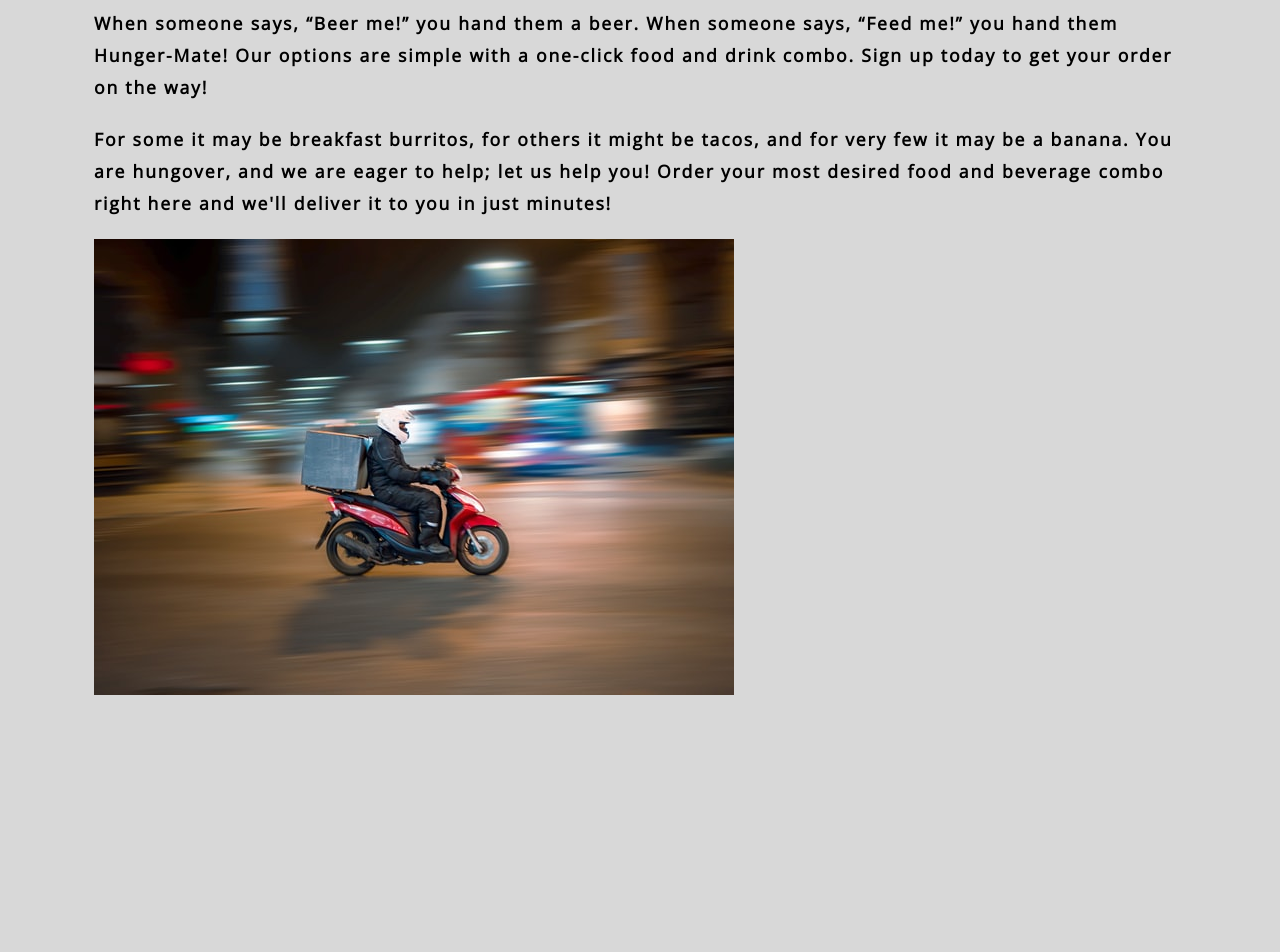
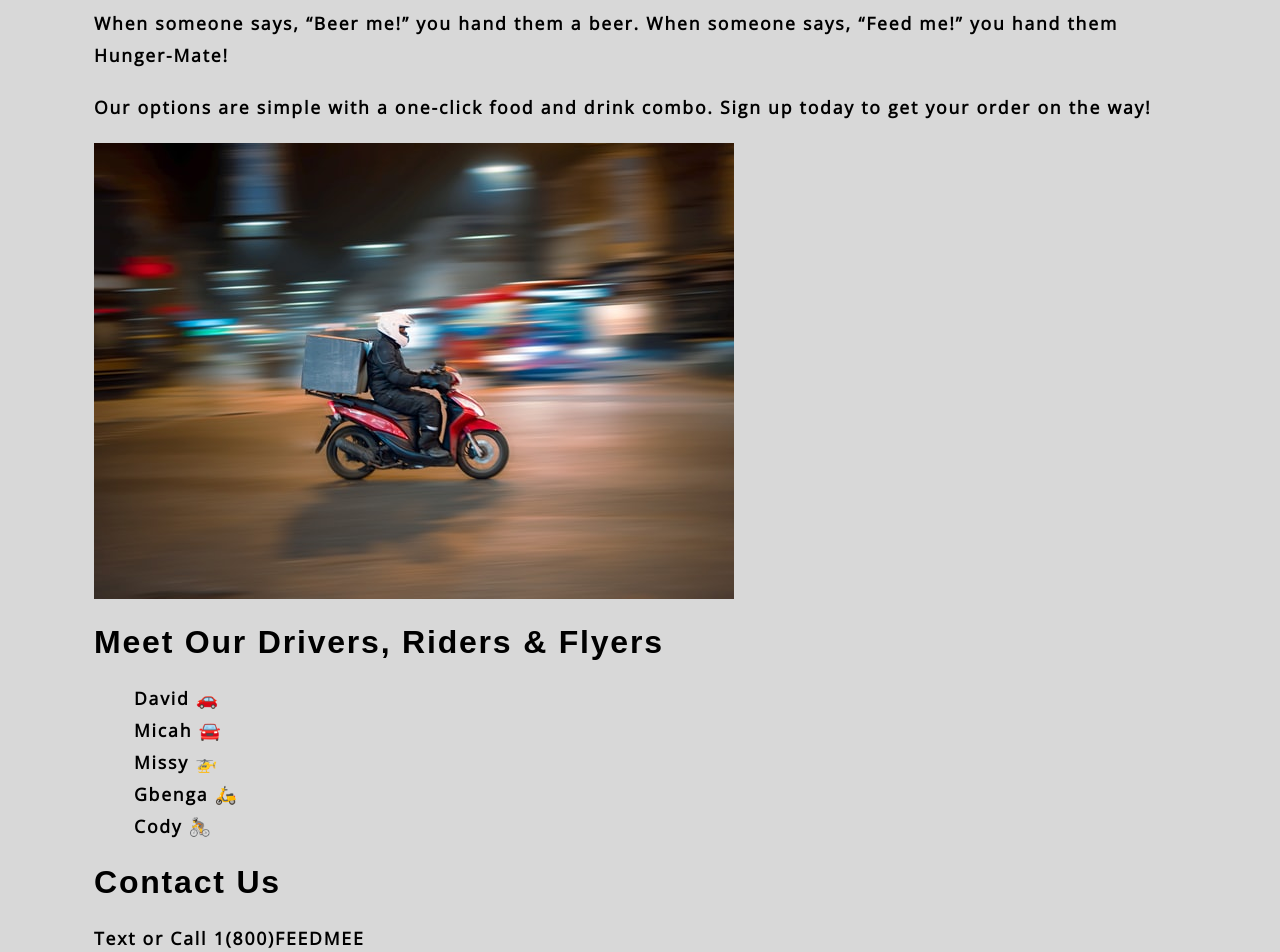
Before and after one commit to cmccray87/Hunger-Mate, a React (Create React App) app: page / in a window 1280 px wide. Shown: the part 380-1332 px from the top of the page. Before the commit the page ends 1172 px from the top, so only its background shows below. Built offline with nearby package versions, Linux system fonts and the light colour scheme; a web font is replaced by a local one.

Commit message:
driver bios and contact number added

```diff
--- a/src/components/About/index.js
+++ b/src/components/About/index.js
@@ -9,21 +9,30 @@ function About() {
         Rough night? You’ve come to the right place to start your recovery!
         </p>
         <p>
-        When someone says, “Beer me!”
-        you hand them a beer. When someone says, “Feed me!” you hand them Hunger-Mate!
+        When someone says, “Beer me!” you hand them a beer. When someone says, “Feed me!” you hand them Hunger-Mate!
+        </p>
+        <p>
         Our options are simple with a one-click food and drink combo. Sign up today to get your order on the way!
         </p>
+      <Image src={ require("../../assets/images/delivery.jpg") } />
+      </div>
+      <div>
+        <h2>Meet Our Drivers, Riders &amp; Flyers</h2>
         <p>
-          For some it may be breakfast burritos, for others it might be tacos, and for very few it may be a banana.
-          You are hungover, and we are eager to help; let us help you! Order your most desired food and beverage combo
-          right here and we'll deliver it to you in just minutes!
+          <ul>
+            <li>David &#128663;</li>
+            <li>Micah &#128664;</li>
+            <li>Missy &#128641;</li>
+            <li>Gbenga &#128757;</li>
+            <li>Cody &#128692;</li>
+          </ul>
         </p>
-
-      <Image src={ require("../../assets/images/delivery.jpg") } />
-
-
-
-
+      </div>
+      <div>
+        <h2>Contact Us</h2>
+        <p>
+        Text or Call 1(800)FEEDMEE
+        </p>
       </div>
     </section>
   );
```
Also changed, not shown: 1 other file (tests, documents, lock files or other folders).
